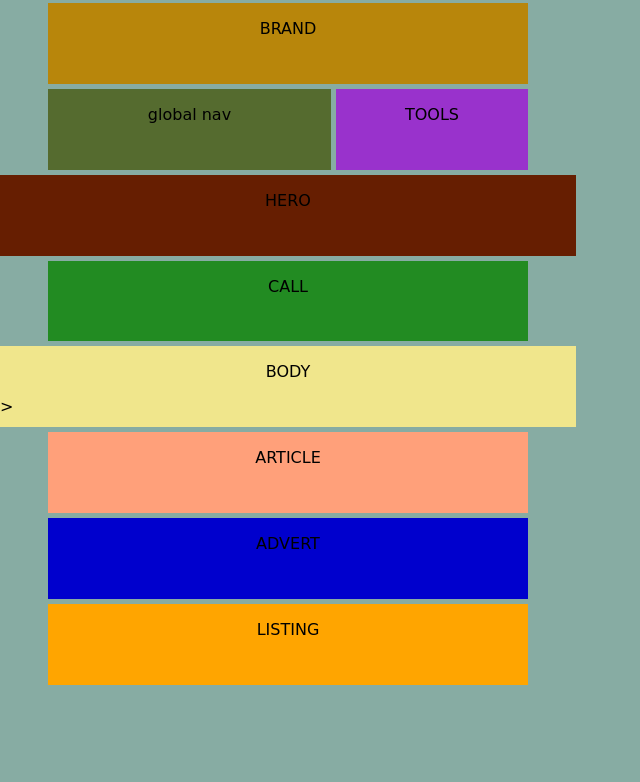
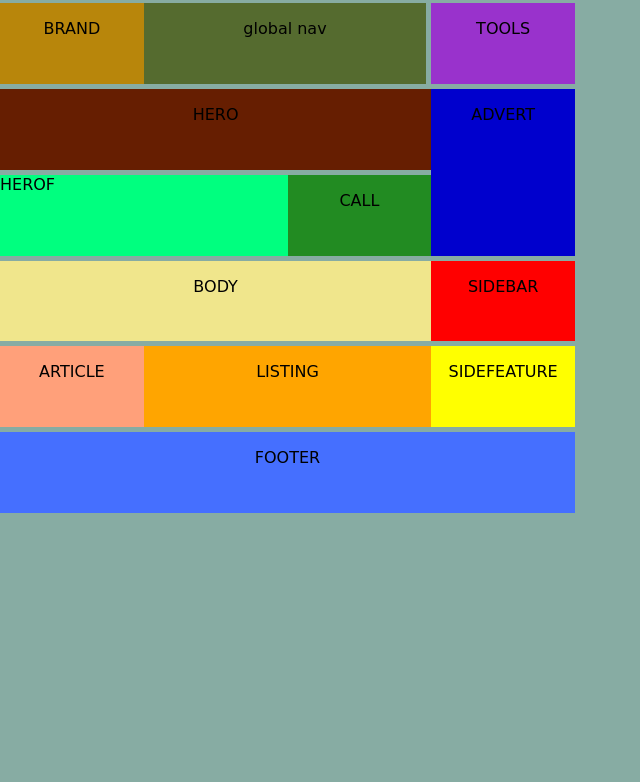
Before and after one commit to dzintars-magons/Homework-no2-css-grid, a plain HTML site: page index.html in a window 1280 px wide. Shown: the part 83-865 px from the top of the page, without its empty margins (0-640 px from the left). Drawn offline with Linux system fonts and the light colour scheme.

Commit message:
made all versions

```diff
--- a/index.html
+++ b/index.html
@@ -14,14 +14,15 @@
         <div class="child child03"><p>global nav</p></div>
         <div class="child child04"><p>TOOLS</p></div>
         <div class="child child05"><p>HERO</p></div>
-        <div class="child child06"><p>CALL</p></div>
-        <div class="child child07"><p>BODY</p>></div>
-        <div class="child child08"><p>ARTICLE</p></div>
-        <div class="child child09"><p>ADVERT</p></div>
-        <div class="child child10"><p>LISTING</p></div>
-        <div class="child child11"><p>SIDEBAR</p></div>
-        <div class="child child12"><p>SIDEFEATURE</p></div>
-        <div class="child child13"><p>FOOTER</p></div>
+        <div class="child child06">HEROF</div>
+        <div class="child child07"><p>CALL</p></div>
+        <div class="child child08"><p>BODY</p></div>
+        <div class="child child09"><p>ARTICLE</p></div>
+        <div class="child child10"><p>ADVERT</p></div>
+        <div class="child child11"><p>LISTING</p></div>
+        <div class="child child12"><p>SIDEBAR</p></div>
+        <div class="child child13"><p>SIDEFEATURE</p></div>
+        <div class="child child14"><p>FOOTER</p></div>
 
 
     </div>
--- a/style/stylesheet.css
+++ b/style/stylesheet.css
@@ -11,7 +11,7 @@ html {
   body{
     background-color: #87ACA3;
     margin: 0px;
-    width: 576px;
+    width: 575px;
   }
 
   h1{
@@ -31,6 +31,7 @@ html {
       "    .   brand   brand   brand   brand   brand   brand   brand   brand   brand   brand        ."
       "    .   global  global  global  global  global  global  tools   tools   tools   tools    .    "
       "hero    hero    hero    hero    hero    hero    hero    hero    hero    hero    hero    hero  "
+      "herof   herof   herof   herof   herof   herof   herof   herof   herof   herof   herof   herof "
       ".       call    call    call    call    call    call    call    call    call    call     .    "
       "body    body    body    body    body    body    body    body    body    body    body    body  "
       ".       article article article article article article article article article article      ."
@@ -75,47 +76,92 @@ margin-bottom: 5px;
 }
 
 .child06{
+  grid-area: herof;
+  background-color: springgreen;
+  display: none;
+}
+
+.child07{
   grid-area: call;
   background-color: forestgreen;
 }
 
-.child07{
+.child08{
   grid-area: body;
   background-color: khaki;
 }
 
-.child08{
+.child09{
   grid-area: article;
   background-color: lightsalmon;
 }
 
-.child09{
+.child10{
   grid-area: advert;
   background-color: mediumblue;
 }
 
-.child10{
+.child11{
   grid-area: listing ;
   background-color: orange;
 }
 
-.child11{
+.child12{
   grid-area: sidebar;
   display: none;
   background-color: red;
 }
 
-.child12{
+.child13{
   grid-area: sidef;
   display: none;
   background-color: yellow;
 }
 
-.child13{
+.child14{
   grid-area: footer;
   background-color: #456FFF;
 }
 
+/*MEDIA FOR TABLET*/
+@media screen and (min-width: 576px){
+
+  .container{
+    grid-template-areas:
+      "header  header  header  header  header  header  header  header  header  header  header  header"
+      "brand   brand   brand   global  global  global  global  global  global  tools   tools   tools "
+      "hero    hero    hero    hero    hero    hero    hero    hero    hero    hero    hero    hero  "
+      "herof   herof   herof   herof   herof   herof   herof   herof   herof   herof   herof   herof "
+      "call    call    call    call    call    call    call    call    call    call    call    call  "
+      "body    body    body    body    body    body    body    body    body    body    body    body  "
+      "article article article article article article article article article advert  advert  advert"
+      "listing listing listing listing listing listing listing listing listing listing listing listing"
+      "sidebar sidebar sidebar sidebar sidebar sidebar sidebar sidebar sidebar sidebar sidebar sidebar"
+      "sidef   sidef   sidef   sidef   sidef   sidef   sidef   sidef   sidef   sidef   sidef   sidef "
+      "footer  footer  footer  footer  footer  footer  footer  footer  footer  footer  footer  footer";
 
 
-/*ir ideja body backgroudn color un child01 background color uzlikt vienadas lai ta heading dala saplust*/
+  }
+  .child{
+    display: block;
+        }
+}
+/*MEDIA FOR DESKTOP*/
+
+@media screen and (min-width: 992px){
+  .container{
+    grid-template-areas:
+      "header  header  header  header  header  header  header  header  header  header  header  header"
+      "brand   brand   brand   global  global  global  global  global  global  tools   tools   tools "
+      "hero    hero    hero    hero    hero    hero    hero    hero    hero    advert  advert  advert"
+      "herof   herof   herof   herof   herof   herof   call    call    call    advert  advert  advert"
+      "body    body    body    body    body    body    body    body    body    sidebar sidebar sidebar"
+      "article article article listing listing listing listing listing listing sidef   sidef   sidef"
+      "footer  footer  footer  footer  footer  footer  footer  footer  footer  footer  footer  footer";
+
+
+  }
+  .child{
+    display: block;
+        }
+}
```
